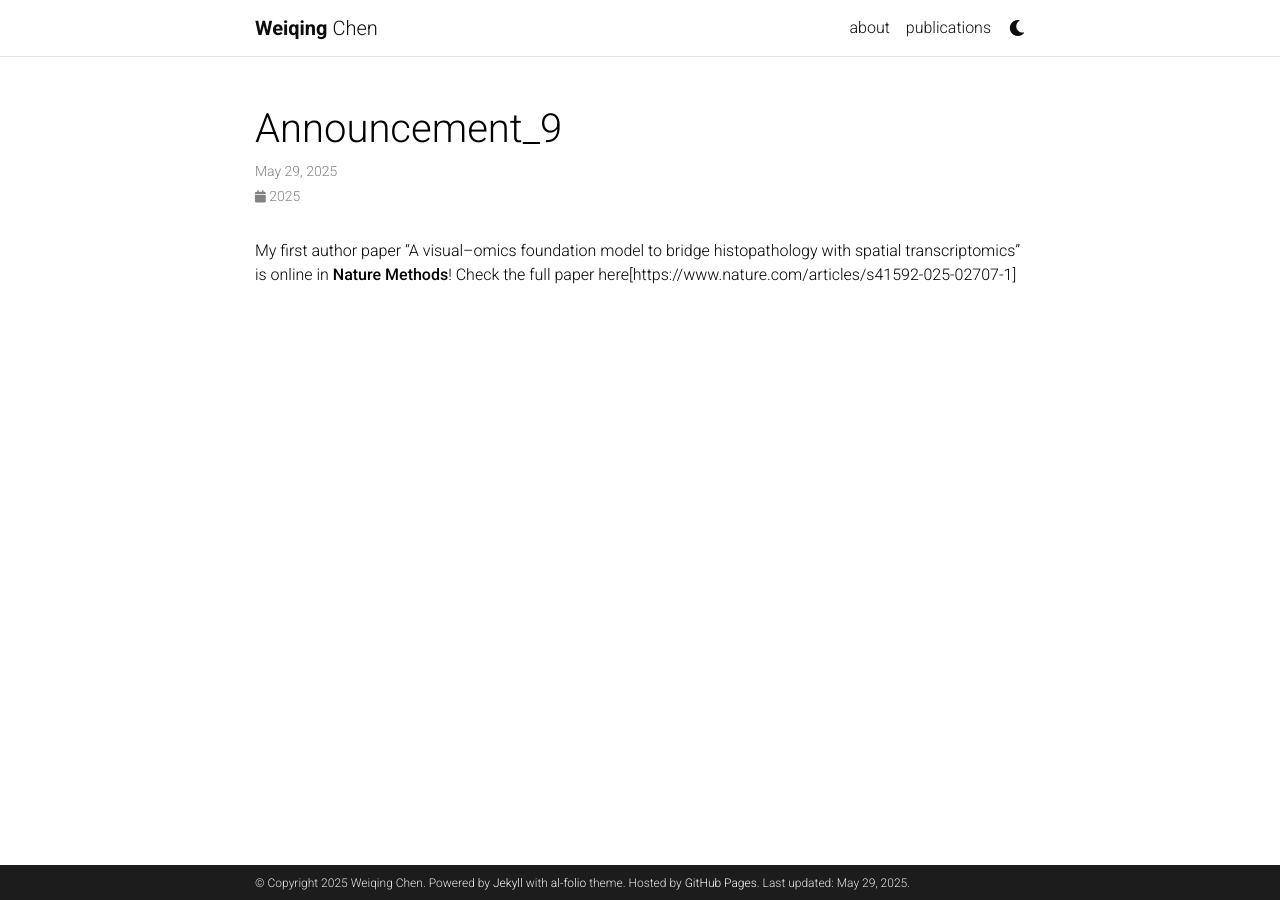
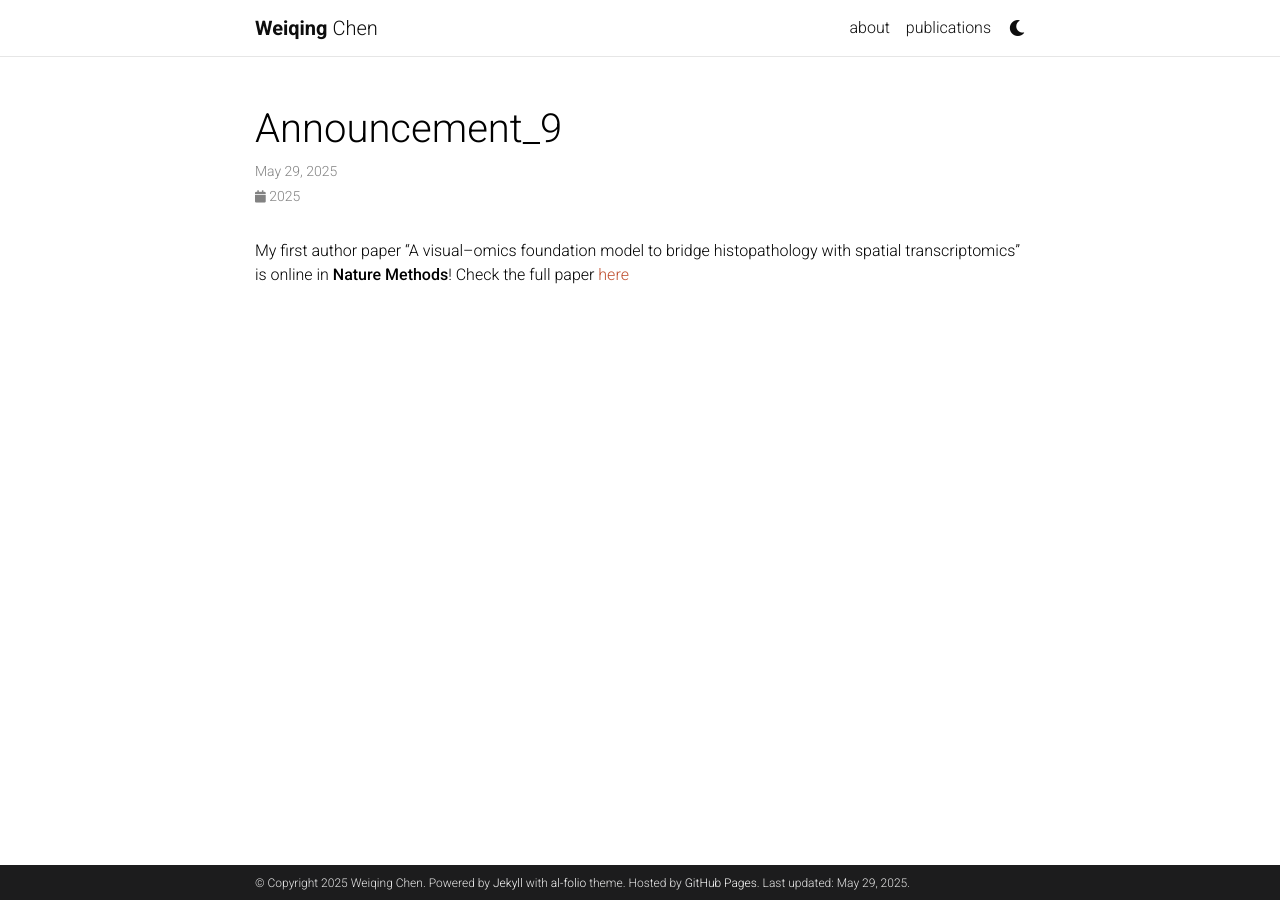
Before and after one commit to osakemon/osakemon.github.io, a Jekyll site: the page built from _news/announcement_9.md, in a window 1280 px wide. Built offline with Jekyll 4.4.1, drawn with Linux system fonts in a browser that asks for light colours; comment, search, counter and statistics services are not loaded; a style sheet for code colours, icons or effects is not loaded.

Commit message:
update news

```diff
--- a/_news/announcement_9.md
+++ b/_news/announcement_9.md
@@ -5,4 +5,4 @@ inline: true
 related_posts: false
 ---
 
-My first author paper "A visual–omics foundation model to bridge histopathology with spatial transcriptomics" is online in **Nature Methods**! Check the full paper here[https://www.nature.com/articles/s41592-025-02707-1]
+My first author paper "A visual–omics foundation model to bridge histopathology with spatial transcriptomics" is online in **Nature Methods**! Check the full paper [here](https://www.nature.com/articles/s41592-025-02707-1)
```
Also changed, not shown: _news/announcement_10.md (+1 -1 lines).
